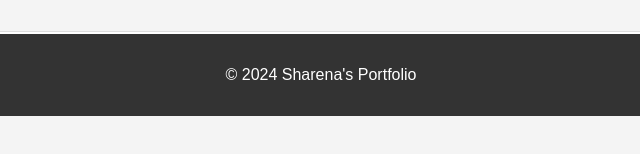
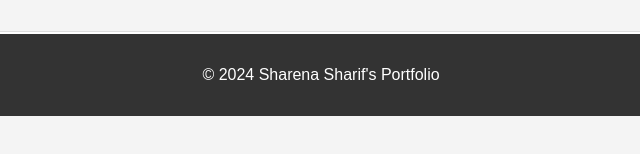
Before and after one commit to sharenaa/index.html, a plain HTML site: page index.html in a window 1280 px wide. Shown: the part 684-838 px from the top of the page, 319-959 px from the left. Drawn offline with Linux system fonts and the light colour scheme.

Commit message:
Update index.html

```diff
--- a/index.html
+++ b/index.html
@@ -54,7 +54,7 @@
     </main>
 
     <footer>
-        <p>© 2024 Sharena's Portfolio</p>
+        <p>© 2024 Sharena Sharif's Portfolio</p>
     </footer>
 </body>
 </html>
```
